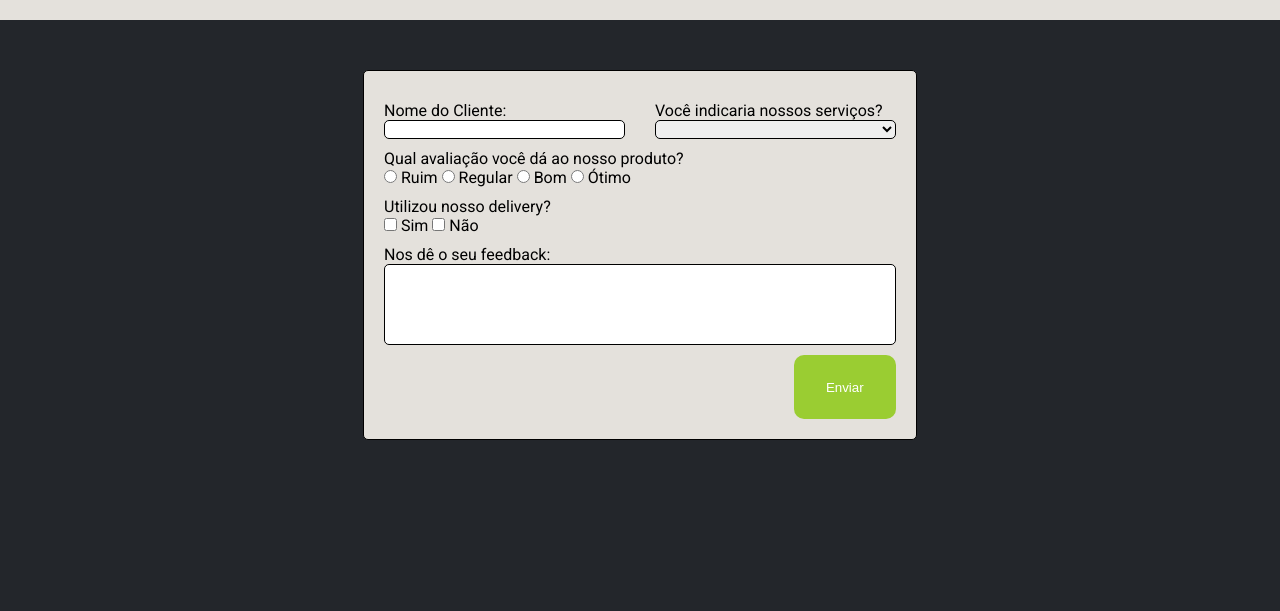
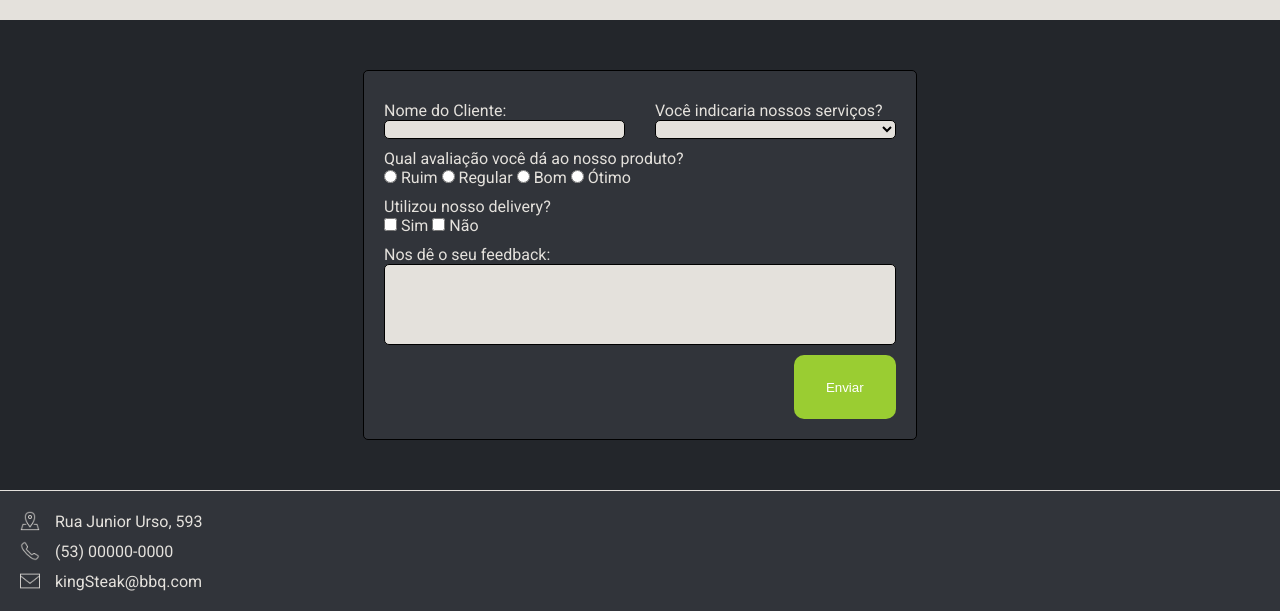
Before and after one commit to paulornr89/LPW, a plain HTML site: page form.html in a window 1280 px wide. Shown: the part 420-1031 px from the top of the page. Before the commit the page ends 910 px from the top, so only its background shows below. Drawn offline with Linux system fonts and the light colour scheme.

Commit message:
incluso footer em todas as páginas e ajuste do formulário

```diff
--- a/css/style.css
+++ b/css/style.css
@@ -8,6 +8,8 @@ body {
     font-weight: 400;
     font-style: normal;
     background-color: #23262b;
+    display: flex;
+    flex-direction: column;
 }
 
 .efeitoMostrar {
@@ -26,7 +28,8 @@ body {
     }
 }
 
-/*PÁGINA INICIAL*/
+
+/*CABEÇALHO*/
 header {
     font-family: 'Trebuchet MS', 'Lucida Sans Unicode', 'Lucida Grande', 'Lucida Sans', Arial, sans-serif;
     color: #e4e1dc;
@@ -46,6 +49,7 @@ header {
     text-shadow: 10px 8px 10px #23262b;
 }
 
+/*MENU*/
 nav {
     font-family: "Roboto", system-ui;
     font-weight: 500;
@@ -70,6 +74,24 @@ nav a:visited, nav a {
 nav a:hover {
     transform: scale(1.1);
     transition: transform 0.3s;
+}
+
+/*RODAPE*/
+footer {
+    background-color: #31343a;
+    margin-top: auto;
+    padding: 20px;
+    border-top: 1px solid #e4e1dc;
+}
+
+footer li {
+    display: flex;
+    align-items: center;
+    gap: 15px;
+}
+
+footer img {
+    width: 20px;
 }
 
 /*CALCULADORA*/
@@ -150,6 +172,7 @@ nav a:hover {
 input, textarea, select {
     border-radius: 5px;
     border: 1px solid black;
+    background-color: #e4e1dc;;
 }
 
 textarea {
@@ -191,6 +214,7 @@ form button:hover {
 }
 
 form {
+    color:#e4e1dc;
     width: 40%;
     margin: 50px auto;
     padding: 20px;;
@@ -198,7 +222,7 @@ form {
     flex-direction: column;
     border: 1px solid black;
     border-radius: 5px;
-    background-color: #e4e1dc;
+    background-color: #31343a;
 }
 
 /*CARDAPIO*/
@@ -236,7 +260,7 @@ table tr:first-child, table tr:last-child{
     background-color: #31343a;
 }
 
-.lsitaDePratos {
+.listaDePratos {
     margin: 50px auto;
     text-align: center;
     padding: 20px;
@@ -254,11 +278,11 @@ ul {
     color:#e4e1dc;
 }
 
-li a {
+.listaDePratos li a {
     color:#e4e1dc;
     text-decoration: none;
 }
 
-ul li:nth-child(odd) {
+.listaDePratos ul li:nth-child(odd) {
     font-weight: bolder;
 }
--- a/form.html
+++ b/form.html
@@ -68,5 +68,12 @@
         </div>
         <button type="submit">Enviar</button>
     </form>
+    <footer>
+        <ul>
+            <li><img src="./assets/endereco.png"/>Rua Junior Urso, 593</li>
+            <li><img src="./assets/telefone.png"/>(53) 00000-0000</li>
+            <li><img src="./assets/email.png"/>kingSteak@bbq.com</li>
+        </ul>
+    </footer>
 </body>
 </html>
```
Also changed, not shown: calc.html (+7 -0 lines), cardapio.html (+9 -2 lines), index.html (+5 -1 lines), assets/email.png (added), assets/endereco.png (added), assets/telefone.png (added).
